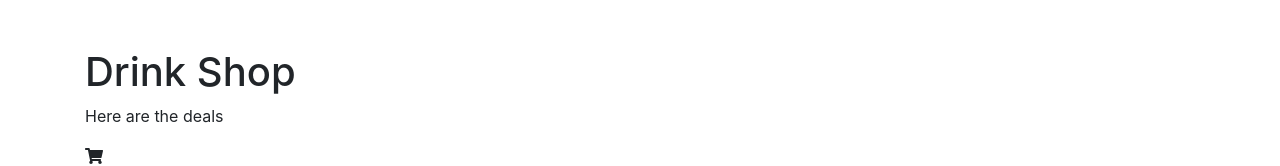
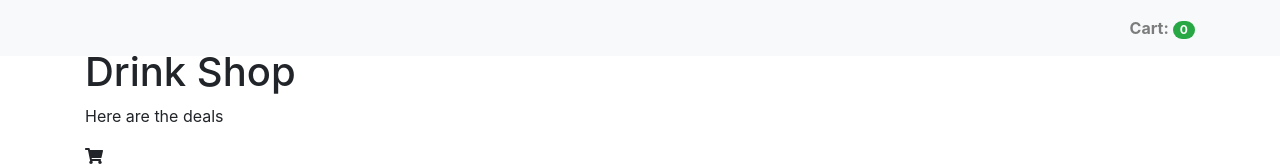
Before and after one commit to webroyit/S9W0V2-DrinkShop, a Vue app: page / in a window 1280 px wide. Shown: the top 166 px of the page. Built offline with nearby package versions, Linux system fonts and the light colour scheme.

Commit message:
Add navbar

```diff
--- a/src/App.vue
+++ b/src/App.vue
@@ -1,5 +1,14 @@
 <template>
   <div id="app" class="container mt-5">
+    <nav class="navbar navbar-light bg-light fixed-top">
+      <div class="container">
+        <div class="navbar-text ml-auto">
+          <b>Cart: </b>
+          <span class="badge badge-pill badge-success">0</span>
+        </div>
+      </div>
+    </nav>
+
     <h1>Drink Shop</h1>
     <p class="animated fadeInRight">Here are the deals</p>
     <font-awesome-icon icon="shopping-cart"></font-awesome-icon>
```
